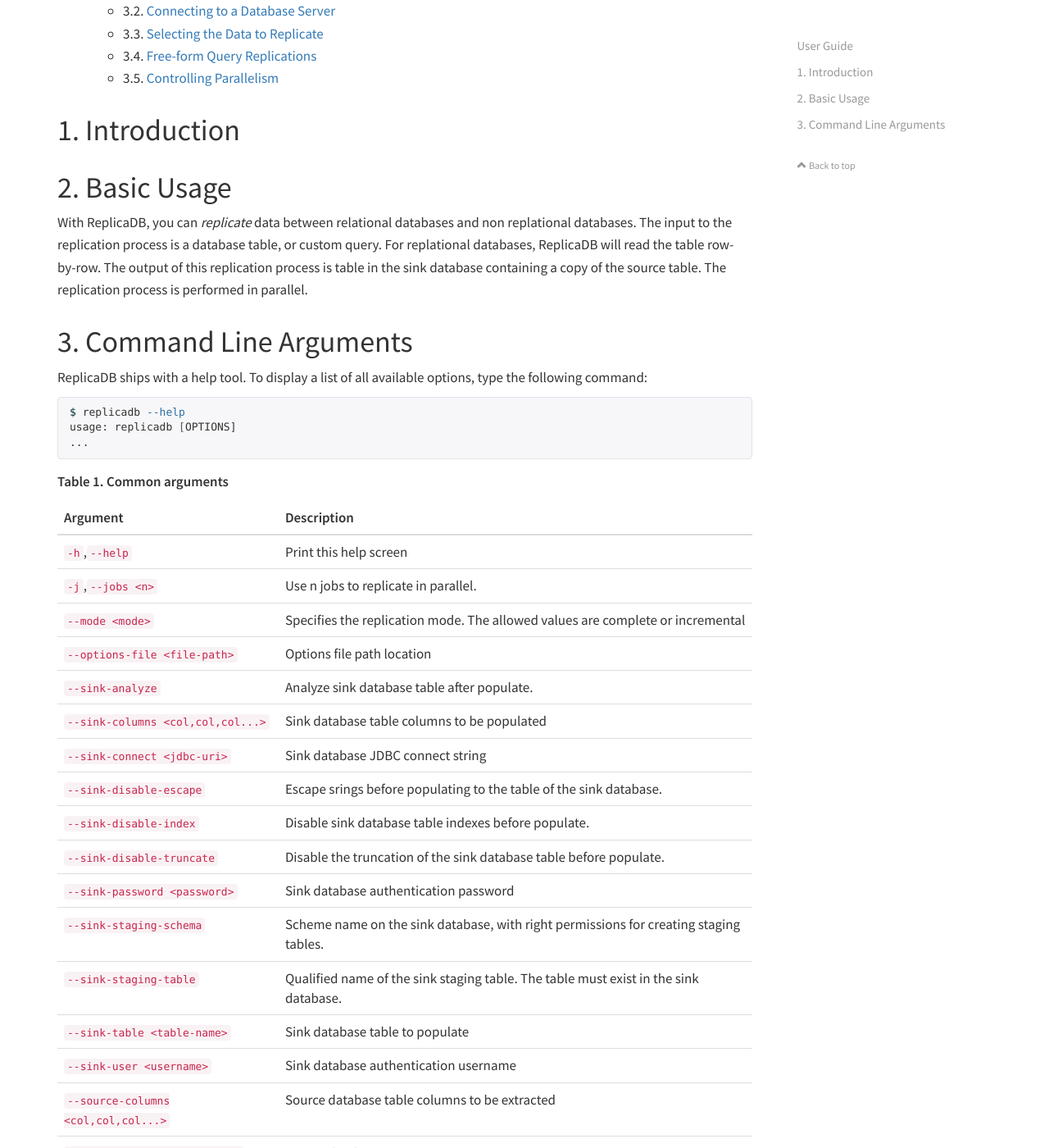
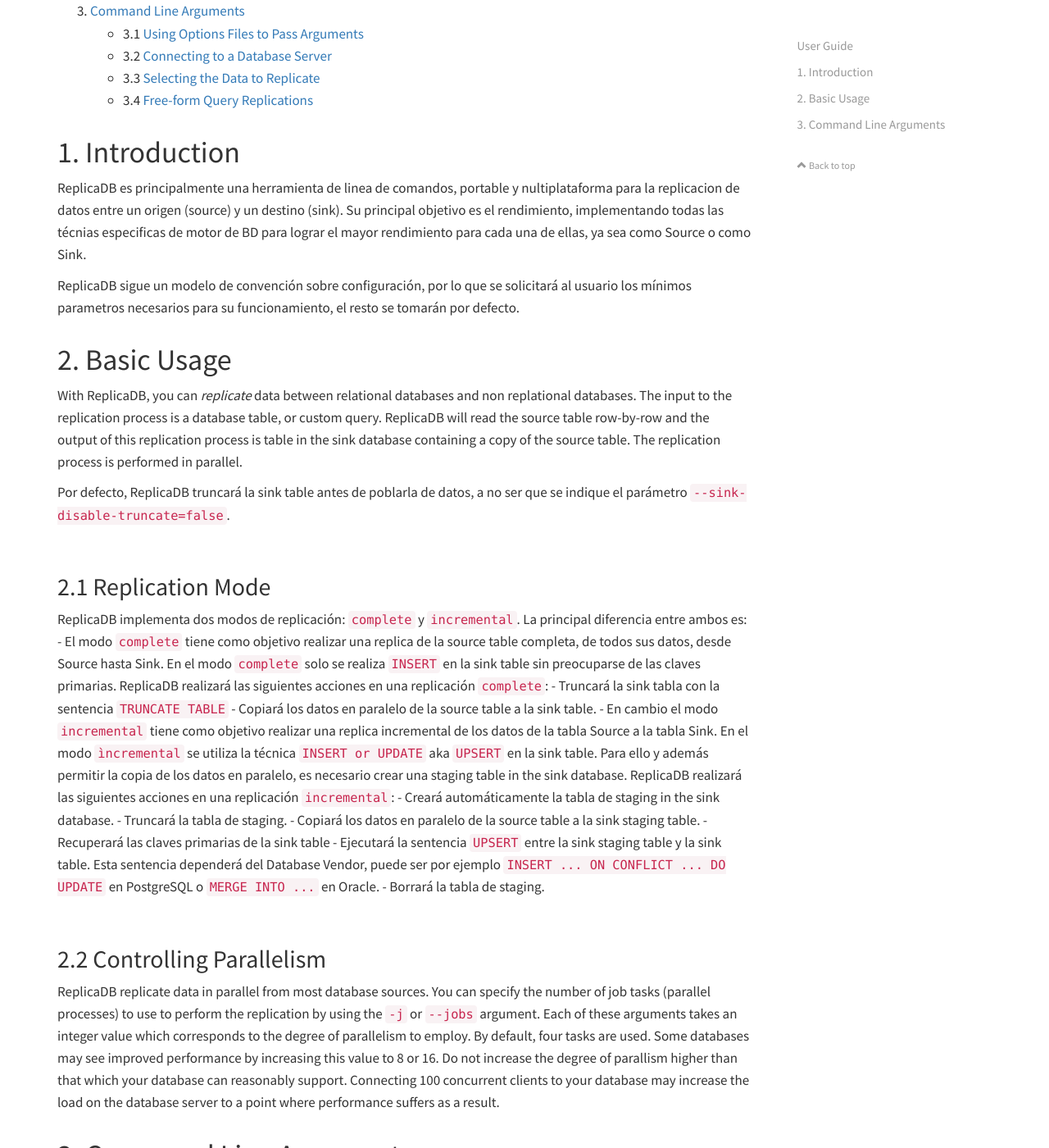
Before and after one commit to osalvador/ReplicaDB, a Jekyll site: the page built from docs/user-guide.md, in a window 1280 px wide and 1400 px high, scrolled down 428 px. Shown: the whole window at 82% size. Built offline with Jekyll 4.4.1, drawn with Linux system fonts in a browser that asks for light colours; nearby versions of some CDN libraries; comment, search, counter and statistics services are not loaded; our own code applies the rules of GitHub Pages for plain Markdown files; some of the changed text lies outside the part shown.

Commit message:
Update docs

````diff
--- a/docs/user-guide.md
+++ b/docs/user-guide.md
@@ -6,19 +6,31 @@
 
 1. [Introduction](#1-Introduction)
 2. [Basic Usage](#2-Basic-Usage)
+    - 2.1 [Replication Mode](#21-Replication-Mode)
+    - 2.2 [Controlling Parallelism](#22-controlling-parallelism)
 3. [Command Line Arguments](#3-Command-Line-Arguments)
-    - 3.1. [Using Options Files to Pass Arguments](#31-using-options-files-to-pass-arguments)
-    - 3.2. [Connecting to a Database Server](#32-connecting-to-a-database-server)
-    - 3.3. [Selecting the Data to Replicate](#33-selecting-the-data-to-replicate)
-    - 3.4. [Free-form Query Replications](#34-free-form-query-replications)
-    - 3.5. [Controlling Parallelism](#35-controlling-parallelism)
+    - 3.1 [Using Options Files to Pass Arguments](#31-using-options-files-to-pass-arguments)
+    - 3.2 [Connecting to a Database Server](#32-connecting-to-a-database-server)
+    - 3.3 [Selecting the Data to Replicate](#33-selecting-the-data-to-replicate)
+    - 3.4 [Free-form Query Replications](#34-free-form-query-replications)
 
 {::comment}
+
+- Basic parameters
+    + replication mode
+        - Complete
+        - Incremental
+    + control del paralelismo
+- Connecting to a Database Server
+    + Source Database Server parameters
+    + Sink Database server parameters
+    + Connection parameters solo en el fichero de options files
+
 
 - 3.6. Incremental Imports
     staging table
     staging schema
-- Connection parameters solo en el fichero de options files
+
 
     3.7. Controlling transaction isolation
     3.11. Large Objects
@@ -30,9 +42,35 @@
 
 # 1. Introduction
 
+ReplicaDB es principalmente una herramienta de linea de comandos, portable y nultiplataforma para la replicacion de datos entre un origen (source) y un destino (sink). Su principal objetivo es el rendimiento, implementando todas las técnias especificas de motor de BD para lograr el mayor rendimiento para cada una de ellas, ya sea como Source o como Sink.
+
+ReplicaDB sigue un modelo de convención sobre configuración, por lo que se solicitará al usuario los mínimos parametros necesarios para su funcionamiento, el resto se tomarán por defecto.
+
 # 2. Basic Usage
 
-With ReplicaDB, you can _replicate_ data between relational databases and non replational databases. The input to the replication process is a database table, or custom query. For replational databases, ReplicaDB will read the table row-by-row. The output of this replication process is table in the sink database containing a copy of the source table. The replication process is performed in parallel.
+With ReplicaDB, you can _replicate_ data between relational databases and non replational databases. The input to the replication process is a database table, or custom query. ReplicaDB will read the source table row-by-row and the output of this replication process is table in the sink database containing a copy of the source table. The replication process is performed in parallel.
+
+Por defecto, ReplicaDB truncará la sink table antes de poblarla de datos, a no ser que se indique el parámetro `--sink-disable-truncate=false`.
+
+<br>
+## 2.1 Replication Mode
+
+ReplicaDB implementa dos modos de replicación: `complete` y `incremental`. La principal diferencia entre ambos es:
+    - El modo `complete` tiene como objetivo realizar una replica de la source table completa, de todos sus datos, desde Source hasta Sink. En el modo `complete` solo se realiza `INSERT` en la sink table sin preocuparse de las claves primarias. ReplicaDB realizará las siguientes acciones en una replicación `complete`:
+        - Truncará la sink tabla con la sentencia `TRUNCATE TABLE`
+        - Copiará los datos en paralelo de la source table a la sink table.
+    - En cambio el modo `incremental` tiene como objetivo realizar una replica incremental de los datos de la tabla Source a la tabla Sink. En el modo `ìncremental` se utiliza la técnica `INSERT or UPDATE` aka `UPSERT` en la sink table. Para ello y además permitir la copia de los datos en paralelo, es necesario crear una staging table in the sink database. ReplicaDB realizará las siguientes acciones en una replicación `incremental`:
+        - Creará automáticamente la tabla de staging in the sink database.
+        - Truncará la tabla de staging.
+        - Copiará los datos en paralelo de la source table a la sink staging table.
+        - Recuperará las claves primarias de la sink table
+        - Ejecutará la sentencia `UPSERT` entre la sink staging table y la sink table. Esta sentencia dependerá del Database Vendor, puede ser por ejemplo `INSERT ... ON CONFLICT ... DO UPDATE` en PostgreSQL o `MERGE INTO ...` en Oracle.
+        - Borrará la tabla de staging.
+
+<br>
+## 2.2 Controlling Parallelism
+
+ReplicaDB replicate data in parallel from most database sources. You can specify the number of job tasks (parallel processes) to use to perform the replication by using the `-j` or `--jobs` argument. Each of these arguments takes an integer value which corresponds to the degree of parallelism to employ. By default, four tasks are used. Some databases may see improved performance by increasing this value to 8 or 16. Do not increase the degree of parallism higher than that which your database can reasonably support. Connecting 100 concurrent clients to your database may increase the load on the database server to a point where performance suffers as a result.
 
 
 # 3. Command Line Arguments
@@ -49,32 +87,32 @@
 
 {:.table}
 
-| Argument                                 | Description |
-|------------------------------------------|--------------------------------------------------------------------------------------|
-|  `-h`,`--help`                           | Print this help screen |
-|  `-j`,`--jobs <n>`                       | Use n jobs to replicate in parallel. |
-|     `--mode <mode>`                      | Specifies the replication mode. The allowed values are complete or incremental |
-|     `--options-file <file-path>`         | Options file path location |
-|     `--sink-analyze`                     | Analyze sink database table after populate. |
-|     `--sink-columns <col,col,col...>`    | Sink database table columns to be populated |
-|     `--sink-connect <jdbc-uri>`          | Sink database JDBC connect string |
-|     `--sink-disable-escape`              | Escape srings before populating to the table of the sink database. |
-|     `--sink-disable-index`               | Disable sink database table indexes before populate. |
-|     `--sink-disable-truncate`            | Disable the truncation of the sink database table before populate. |
-|     `--sink-password <password>`         | Sink database authentication password |
-|    `--sink-staging-schema`               | Scheme name on the sink database, with right permissions for creating staging tables. |
-|    `--sink-staging-table`                | Qualified name of the sink staging table. The table must exist in the sink database. |
-|     `--sink-table <table-name>`          | Sink database table to populate |
-|     `--sink-user <username>`             | Sink database authentication username |
-|     `--source-columns <col,col,col...>`  | Source database table columns to be extracted |
-|     `--source-connect <jdbc-uri>`        | Source database JDBC connect string |
-|     `--source-password <password>`       | Source databse authentication password |
-|     `--source-query <statement>`         | SQL statement to be executed in the source database |
-|     `--source-table <table-name>`        | Source database table to read |
-|     `--source-user <username>`           | Source database authentication username |
-|     `--source-where <where clause>`      | Source database WHERE clause to use during extraction |
-| `-v`,`--verbose`                         | Print more information while working |
-|     `--version`                          | Show implementation version and exit |
+| Argument                                 | Description                                                                       | Default |
+|------------------------------------------|-----------------------------------------------------------------------------------|---------|
+|  `-h`,`--help`                           | Print this help screen | |
+|  `-j`,`--jobs <n>`                       | Use n jobs to replicate in parallel. | `4`|
+|     `--mode <mode>`                      | Specifies the replication mode. The allowed values are complete or incremental | `complete` |
+|     `--options-file <file-path>`         | Options file path location | |
+|     `--sink-analyze`                     | Analyze sink database table after populate. | `true` |
+|     `--sink-columns <col,col,col...>`    | Sink database table columns to be populated | `--source-columns` |
+|     `--sink-connect <jdbc-uri>`          | Sink database JDBC connect string | required |
+|     `--sink-disable-escape`              | Escape srings before populating to the table of the sink database. | `false` |
+|     `--sink-disable-index`               | Disable sink database table indexes before populate. | `false` |
+|     `--sink-disable-truncate`            | Disable the truncation of the sink database table before populate. | `false` |
+|     `--sink-password <password>`         | Sink database authentication password | |
+|    `--sink-staging-schema`               | Scheme name on the sink database, with right permissions for creating staging tables. | _specific `public` Database Vendor schema_ |
+|    `--sink-staging-table`                | Qualified name of the sink staging table. The table must exist in the sink database. | |
+|     `--sink-table <table-name>`          | Sink database table to populate | `--source-table` |
+|     `--sink-user <username>`             | Sink database authentication username | |
+|     `--source-columns <col,col,col...>`  | Source database table columns to be extracted | `*` |
+|     `--source-connect <jdbc-uri>`        | Source database JDBC connect string | required |
+|     `--source-password <password>`       | Source databse authentication password | |
+|     `--source-query <statement>`         | SQL statement to be executed in the source database | |
+|     `--source-table <table-name>`        | Source database table to read | |
+|     `--source-user <username>`           | Source database authentication username | |
+|     `--source-where <where clause>`      | Source database WHERE clause to use during extraction | |
+| `-v`,`--verbose`                         | Print more information while working | |
+|     `--version`                          | Show implementation version and exit | |
 
 
 <br>
@@ -185,8 +223,3 @@
 ```bash
 $ replicadb --source-query 'SELECT a.*, b.* FROM a JOIN b on (a.id == b.id)'
 ```
-
-<br>
-## 3.5 Controlling Parallelism
-
-ReplicaDB replicate data in parallel from most database sources. You can specify the number of job tasks (parallel processes) to use to perform the replication by using the `-j` or `--jobs` argument. Each of these arguments takes an integer value which corresponds to the degree of parallelism to employ. By default, four tasks are used. Some databases may see improved performance by increasing this value to 8 or 16. Do not increase the degree of parallism higher than that which your database can reasonably support. Connecting 100 concurrent clients to your database may increase the load on the database server to a point where performance suffers as a result.
````
Also changed, not shown: index.md (+1 -0 lines).
